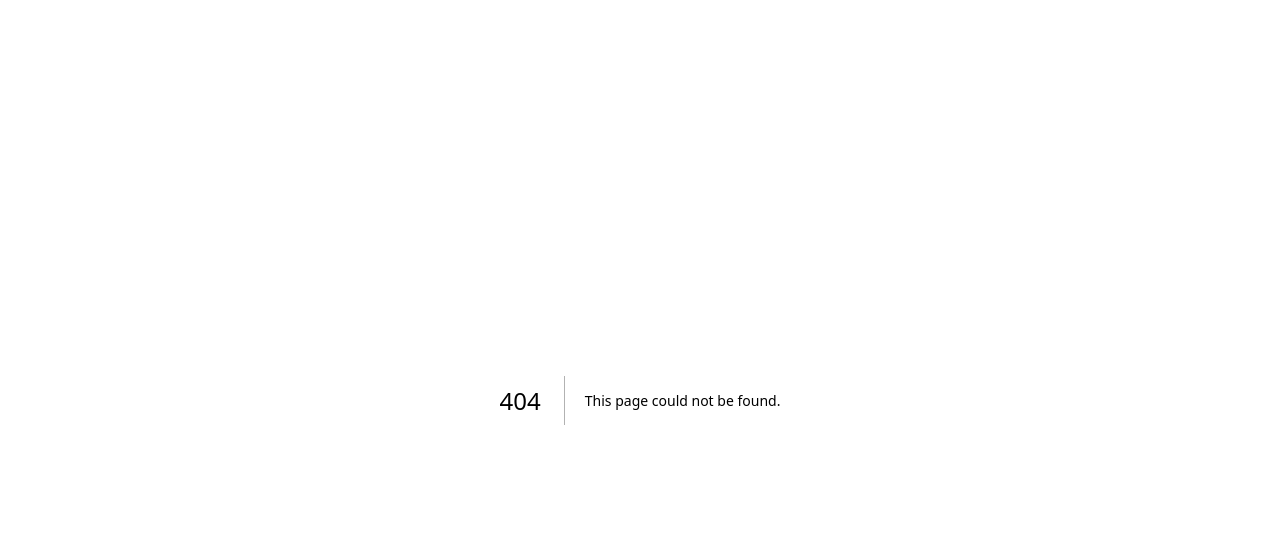
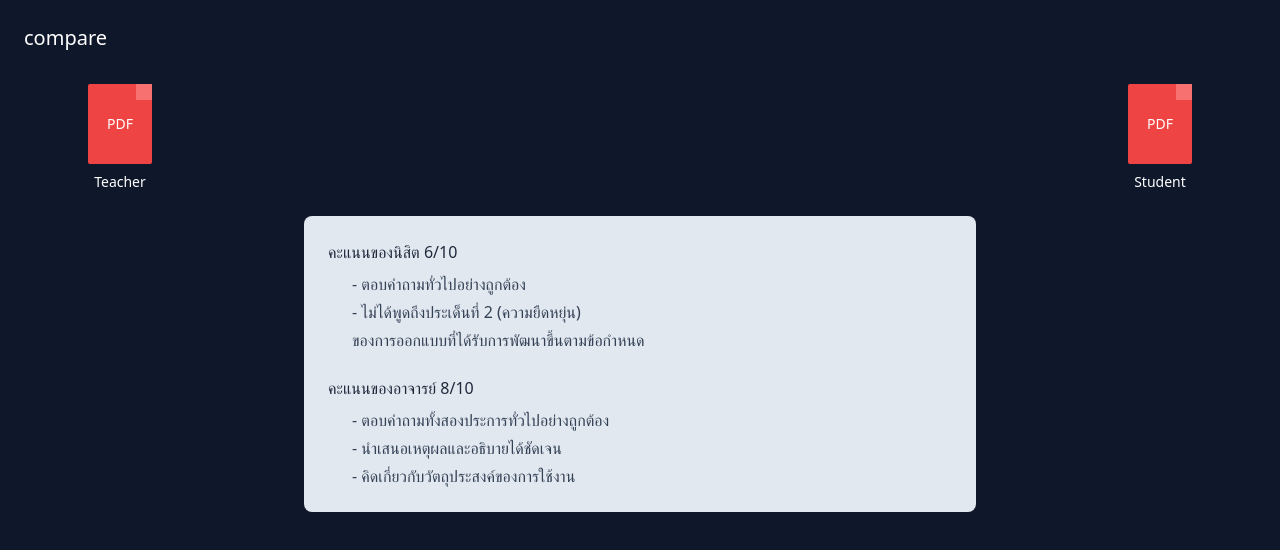
Before and after one commit to HumNoi1/CS_Project, a Next.js app in the folder cs_project/: page /compare in a window 1280 px wide. Before the commit this address had no page. Shown: the top 550 px of the page. Built offline with nearby package versions, Linux system fonts and the light colour scheme.

Commit message:
"Update"
Compare page

```diff
--- /dev/null
+++ b/cs_project/src/app/compare/page.jsx
@@ -0,0 +1,63 @@
+'use client';
+
+import React from 'react';
+
+const CompareView = () => {
+  return (
+    <div className="min-h-screen bg-slate-900 p-6">
+      <h1 className="text-white text-xl mb-8">compare</h1>
+
+      {/* PDF Icons Container */}
+      <div className="flex justify-between mb-6 px-16">
+        {/* Teacher PDF */}
+        <div className="flex flex-col items-center">
+          <div className="mb-2 cursor-pointer group">
+            <div className="w-16 h-20 bg-red-500 rounded-sm relative flex items-center justify-center group-hover:bg-red-400 transition-colors">
+              <span className="text-white font-medium text-sm">PDF</span>
+              <div className="absolute top-0 right-0 w-4 h-4 bg-red-400 group-hover:bg-red-300"></div>
+            </div>
+          </div>
+          <span className="text-white text-sm">Teacher</span>
+        </div>
+
+        {/* Student PDF */}
+        <div className="flex flex-col items-center">
+          <div className="mb-2 cursor-pointer group">
+            <div className="w-16 h-20 bg-red-500 rounded-sm relative flex items-center justify-center group-hover:bg-red-400 transition-colors">
+              <span className="text-white font-medium text-sm">PDF</span>
+              <div className="absolute top-0 right-0 w-4 h-4 bg-red-400 group-hover:bg-red-300"></div>
+            </div>
+          </div>
+          <span className="text-white text-sm">Student</span>
+        </div>
+      </div>
+
+      {/* Details Card */}
+      <div className="bg-slate-200 rounded-lg p-6 mx-auto max-w-2xl">
+        <div className="space-y-6">
+          {/* Student Score */}
+          <div>
+            <p className="text-slate-800">คะแนนของนิสิต 6/10</p>
+            <ul className="ml-6 mt-2 space-y-1 text-slate-700">
+              <li>- ตอบคำถามทั่วไปอย่างถูกต้อง</li>
+              <li>- ไม่ได้พูดถึงประเด็นที่ 2 (ความยืดหยุ่น)</li>
+              <li>ของการออกแบบที่ได้รับการพัฒนาขึ้นตามข้อกำหนด</li>
+            </ul>
+          </div>
+
+          {/* Teacher Score */}
+          <div>
+            <p className="text-slate-800">คะแนนของอาจารย์ 8/10</p>
+            <ul className="ml-6 mt-2 space-y-1 text-slate-700">
+              <li>- ตอบคำถามทั้งสองประการทั่วไปอย่างถูกต้อง</li>
+              <li>- นำเสนอเหตุผลและอธิบายได้ชัดเจน</li>
+              <li>- คิดเกี่ยวกับวัตถุประสงค์ของการใช้งาน</li>
+            </ul>
+          </div>
+        </div>
+      </div>
+    </div>
+  );
+};
+
+export default CompareView;
```
